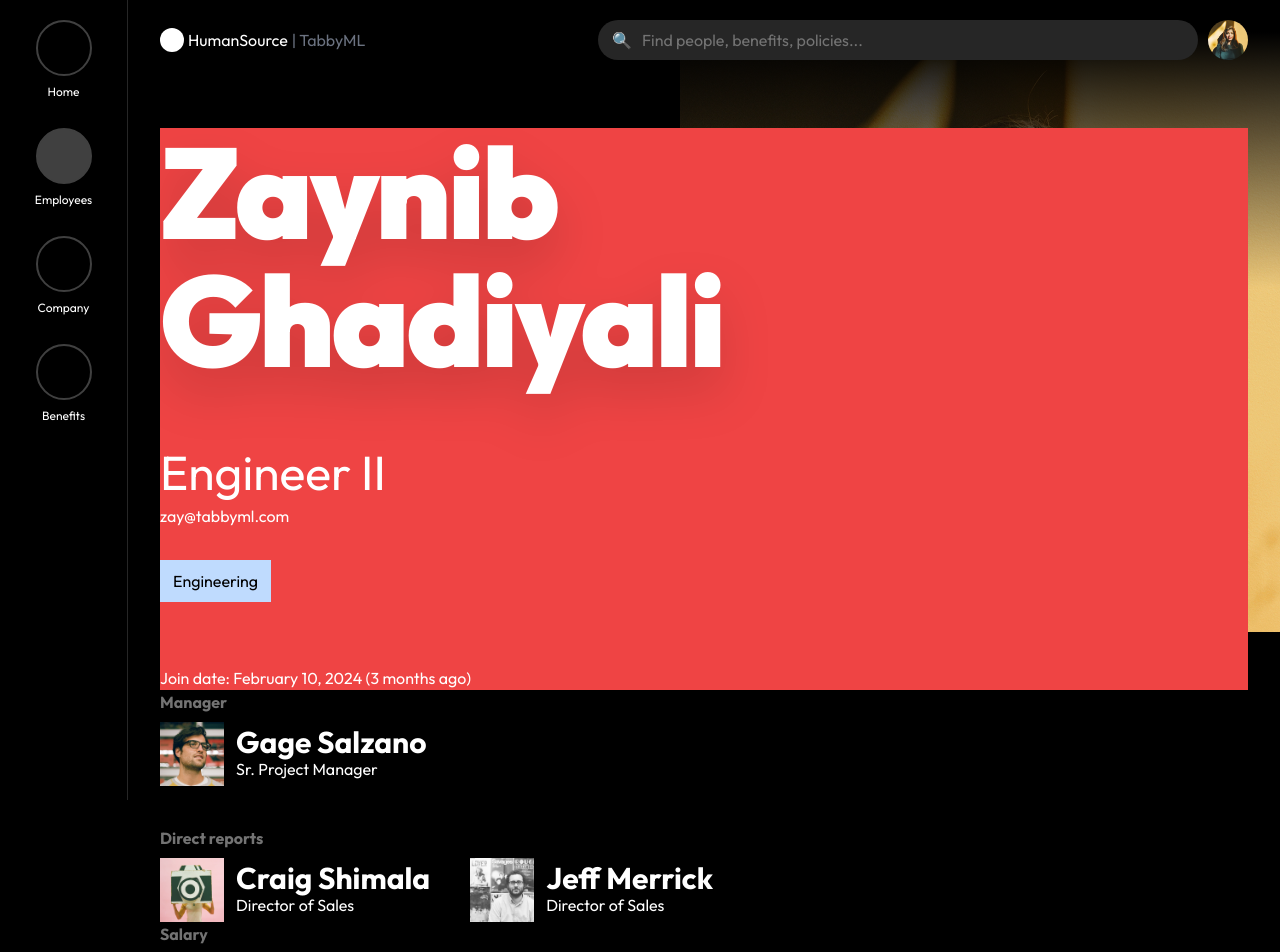
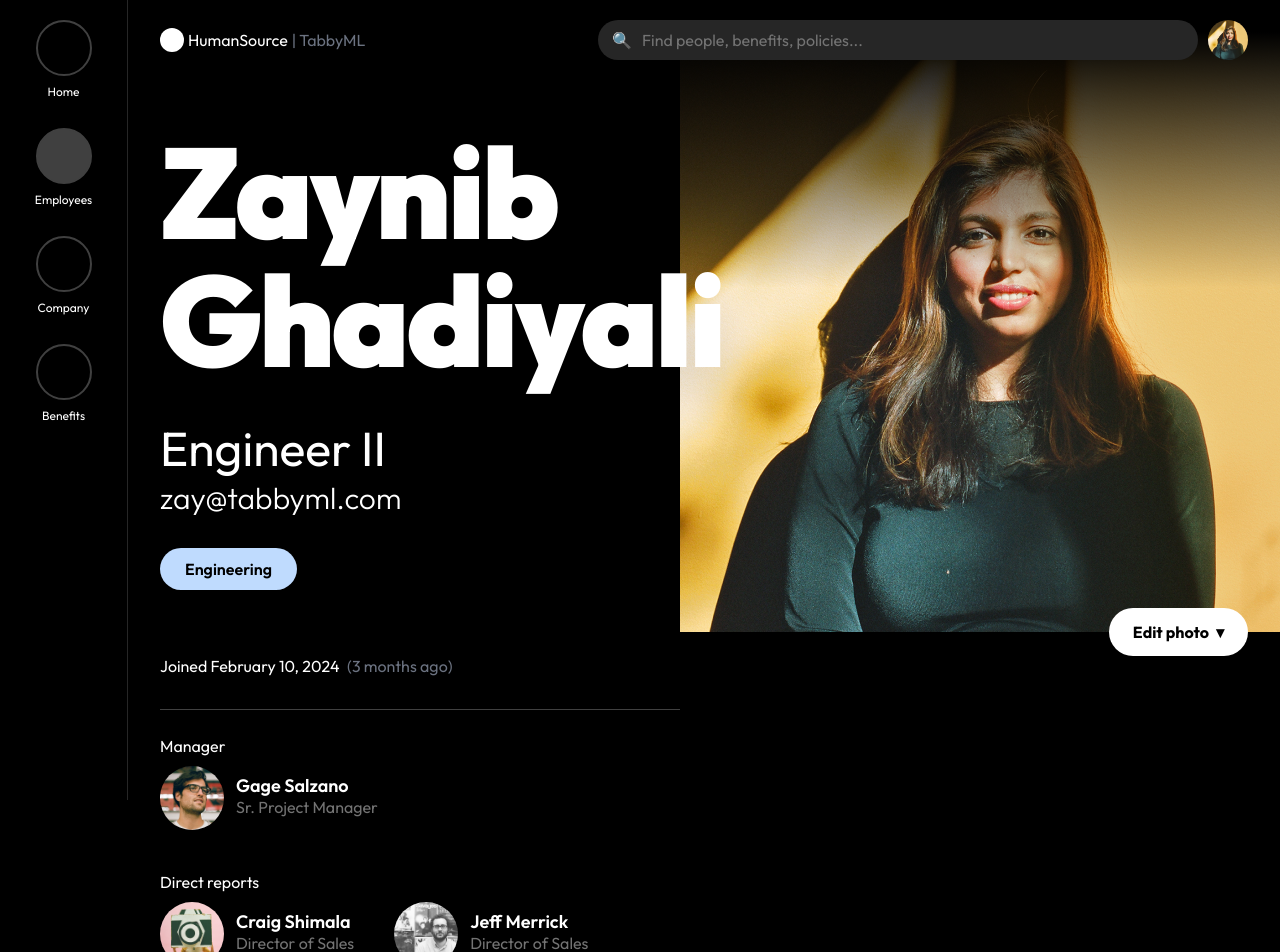
Before and after one commit to jeffdaley/next-humansource, a Next.js app: page /employees/1 in a window 1280 px wide. Shown: the top 952 px of the page. Built offline with nearby package versions, Linux system fonts and the light colour scheme.

Commit message:
Design commit

```diff
--- a/src/app/_components/employees/employee/thumbnail.tsx
+++ b/src/app/_components/employees/employee/thumbnail.tsx
@@ -17,11 +17,14 @@ export default function EmployeesEmployeeThumbnail(
       href={`/employees/${employee.id}`}
       className="flex items-center gap-3"
     >
-      <Avatar employee={employee} className="h-16 w-16" />
+      <Avatar
+        employee={employee}
+        className="h-16 w-16 overflow-hidden rounded-full"
+      />
       <div className="">
         {/* TODO: Truncate names */}
-        <h5 className="text-3xl font-bold leading-none ">{employee.name}</h5>
-        <p className="">{employee.jobTitle}</p>
+        <h5 className="text-lg font-semibold leading-none ">{employee.name}</h5>
+        <p className="text-neutral-500">{employee.jobTitle}</p>
       </div>
     </Link>
   );
--- a/src/app/employees/[id]/page.tsx
+++ b/src/app/employees/[id]/page.tsx
@@ -80,7 +80,6 @@ export default function EmployeesEmployeePage({
   return (
     <>
       <div className="px-8 pb-8 pt-12">
-        {/* TODO: Make editable if privileged  */}
         <div className="relative">
           <>
             <div className="absolute -right-8 -top-24 h-[600px] w-[600px]">
@@ -90,24 +89,30 @@ export default function EmployeesEmployeePage({
                 employee={employee}
                 className="h-full w-full rounded-none"
               />
+
               {isViewingSelf && (
-                <Action className="pill absolute bottom-0 right-8 h-12 translate-y-1/2 border-2 border-black bg-neutral-800 px-6  text-white">
-                  Edit photo ▾
+                <Action className="pill absolute bottom-0 right-8 h-12 translate-y-1/2  bg-white px-6  font-bold text-black">
+                  Edit photo <span className="ml-1">▾</span>
                 </Action>
               )}
             </div>
-            <div className="relative flex min-h-[504px] flex-col items-start bg-red-500">
+            <div className="relative flex min-h-[504px]  flex-col justify-between ">
+              <div className="mb-16">
                 <Headline>
                   {/* TODO: show a lock icon if the user is viewing themselves with a tooltip instructing them to contact HR to change it. We probably want to wrap the last name in a relatively positioned span with an interactive element positioned absolutely  */}
                   <span className="pr-80">{employee.name}</span>
                 </Headline>
                 <p className="mb-2 mt-10 text-5xl">{employee.jobTitle}</p>
                 <div className="mb-8">
-                <a href={`mailto:${employee.workEmail}`}>
+                  <a
+                    href={`mailto:${employee.workEmail}`}
+                    className="text-3xl font-light"
+                  >
                     {employee.workEmail}
                   </a>
                 </div>
 
+                <div className="flex items-center">
                   <Link
                     href={{
                       pathname: "/employees",
@@ -115,34 +120,37 @@ export default function EmployeesEmployeePage({
                         department: employee.department,
                       },
                     }}
-                className={`filter-button active mb-16 px-3 py-2 ${employee.department
+                    className={`filter-button pill active inline-flex px-6 py-2 font-semibold ${employee.department
                       ?.toLowerCase()
                       .replace(/ /g, "-")}`}
                   >
                     {employee.department}
                   </Link>
+                </div>
+              </div>
 
-              <p className="">
-                Join date: {parseDate(employee.startDate)} (
-                {timeAgo(employee.startDate)})
+              <p className="mb-8">
+                Joined {parseDate(employee.startDate)}{" "}
+                <span className="ml-1 text-gray-500">
+                  ({timeAgo(employee.startDate)})
+                </span>
               </p>
             </div>
 
-            <div className="grid gap-10">
+            <div className="relative grid gap-10 pt-6">
+              <div className="border-6  absolute -top-px h-px w-[calc(100%-568px)] border-black bg-neutral-700" />
               {reportsDirectlyTo && (
                 <div>
-                  <h5 className="mb-2 font-bold text-neutral-500">Manager</h5>
+                  <h5 className="mb-2 ">Manager</h5>
                   <div className="">
                     <EmployeesEmployeeThumbnail employee={reportsDirectlyTo} />
                   </div>
                 </div>
               )}
 
-              {directReports.length && (
+              {directReports.length > 0 && (
                 <div>
-                  <h5 className="mb-2 font-bold text-neutral-500">
-                    Direct reports
-                  </h5>
+                  <h5 className="mb-2 ">Direct reports</h5>
                   <ul className="flex gap-10">
                     {directReports.map((d) => {
                       return (
@@ -154,19 +162,23 @@ export default function EmployeesEmployeePage({
                   </ul>
                 </div>
               )}
-            </div>
-          </>
-
               {isViewingSelf && (
-            <>
-              <h5 className="mb-2 font-bold text-neutral-500">Salary</h5>
-              <p className="">${employee.annualSalary} per year</p>
+                <div>
+                  <h5 className="mb-2 ">Salary</h5>
+                  <p className="text-5xl">
+                    ${employee.annualSalary}
+                    <span className="ml-1 text-sm text-neutral-500">
+                      per year
+                    </span>
+                  </p>
                   <EmployeesEmployeePersonalInformation
                     employee={employee}
                     onSave={setEmployee}
                   />
+                </div>
+              )}
+            </div>
           </>
-          )}
         </div>
       </div>
     </>
```
Lines whose indentation alone changed are shown as unchanged.
